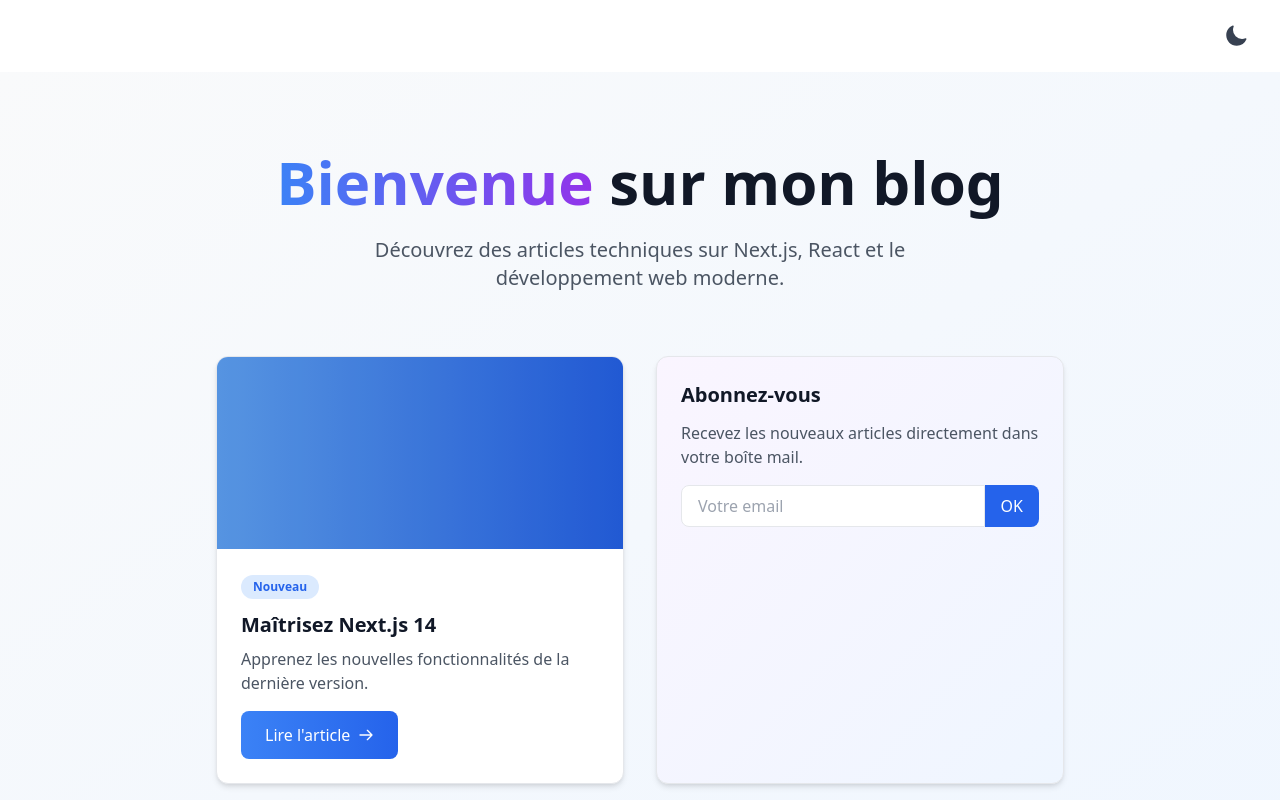
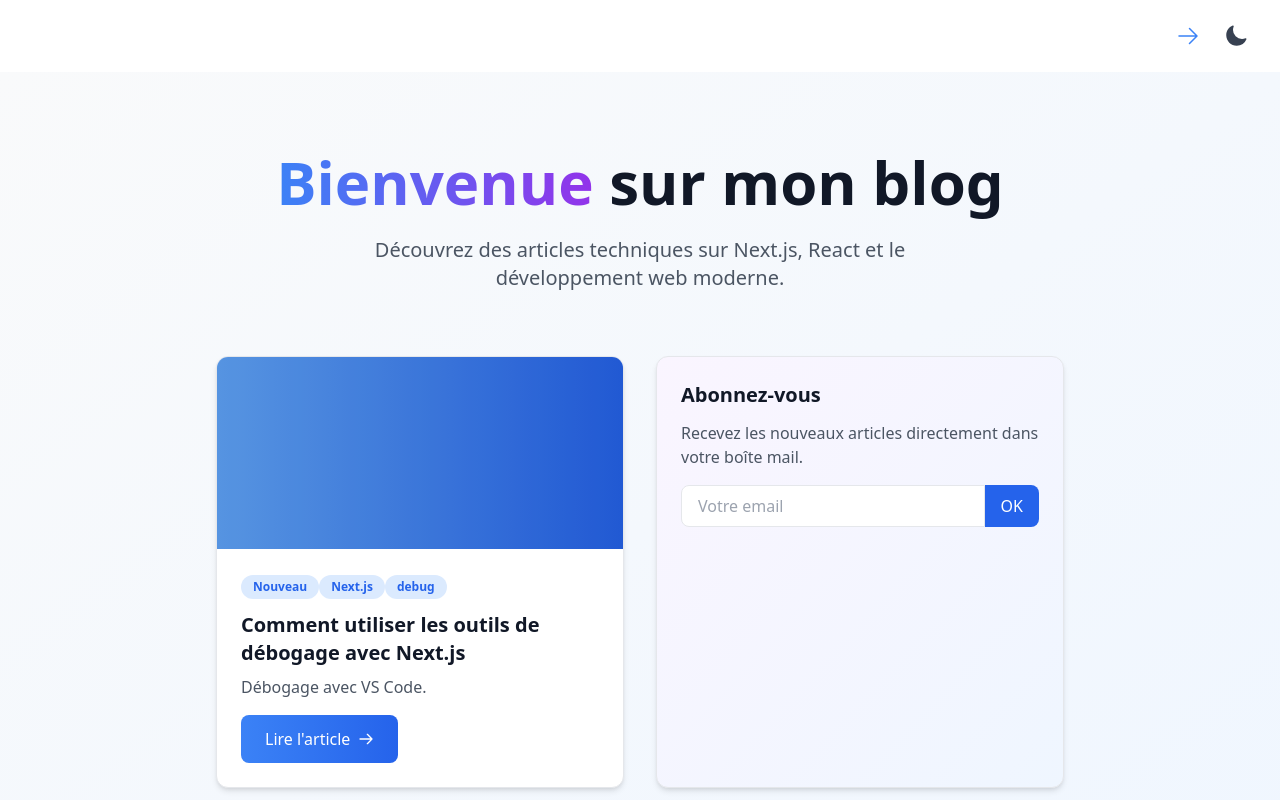
Before and after one commit to 22101986/Bases_Next, a Next.js app: page / in a window 1280 px wide. Shown: the top 800 px of the page. Built offline with nearby package versions, Linux system fonts and the light colour scheme.

Commit message:
article vitrine + link homepage

```diff
--- a/src/app/api/posts/route.js
+++ b/src/app/api/posts/route.js
@@ -6,10 +6,8 @@ export async function POST(request) {
   try {
     const newPost = await request.json();
 
-    // Générer un nouvel ID
     const newId = Math.max(...posts.map(p => p.id), 0) + 1;
 
-    // Créer le slug
     const slug = newPost.title
       .toLowerCase()
       .replace(/[^\w\s]/g, '')
@@ -22,10 +20,8 @@ export async function POST(request) {
       date: new Date().toISOString().split('T')[0]
     };
 
-    // Ajouter le nouveau post
     posts.push(fullPost);
 
-    // Sauvegarder dans le fichier (pour le développement)
     if (process.env.NODE_ENV === 'development') {
       const filePath = path.join(process.cwd(), 'src', 'data', 'posts.js');
       const content = `export const posts = ${JSON.stringify(posts, null, 2)};`;
--- a/src/app/page.jsx
+++ b/src/app/page.jsx
@@ -24,13 +24,19 @@ export default function Home() {
               <span className="inline-block px-3 py-1 text-xs font-semibold text-blue-600 bg-blue-100 rounded-full mb-3">
                 Nouveau
               </span>
-              <h3 className="text-xl font-bold mb-2">Maîtrisez Next.js 14</h3>
+              <span className="inline-block px-3 py-1 text-xs font-semibold text-blue-600 bg-blue-100 rounded-full mb-3">
+                Next.js
+              </span>
+              <span className="inline-block px-3 py-1 text-xs font-semibold text-blue-600 bg-blue-100 rounded-full mb-3">
+                debug
+              </span>
+              <h3 className="text-xl font-bold mb-2">Comment utiliser les outils de débogage avec Next.js</h3>
 
               <p className="text-gray-600 dark:text-gray-300 mb-4">
-                Apprenez les nouvelles fonctionnalités de la dernière version.
+              Débogage avec VS Code.
               </p>
               <Link
-                href="/blog/nextjs-14"
+                href="/blog/comment-utiliser-les-outils-de-dbogage-avec-nextjs"
                 className="btn-primary inline-flex items-center"
               >
                 Lire l'article
--- a/src/components/ThemeToggle.jsx
+++ b/src/components/ThemeToggle.jsx
@@ -1,11 +1,11 @@
 'use client';
 
+import Link from 'next/link';
 import { useEffect, useState } from 'react';
-import { MoonIcon, SunIcon } from '@heroicons/react/24/solid';
+import { MoonIcon, SunIcon, ArrowRightIcon } from '@heroicons/react/24/solid';
 
 export default function ThemeToggle() {
   const [darkMode, setDarkMode] = useState(false);
-
   useEffect(() => {
     const isDark = localStorage.theme === 'dark' ||
                   (!('theme' in localStorage) &&
@@ -30,6 +30,11 @@ export default function ThemeToggle() {
   };
 
   return (
+  <div className="flex items-center space-x-4">
+    <Link href="/">
+      <ArrowRightIcon className="w-6 h-6 text-blue-500"/>
+    </Link>
+
     <button
       onClick={toggleTheme}
       className="p-2 rounded-full focus:outline-none focus:ring-2 focus:ring-blue-500"
@@ -41,5 +46,8 @@ export default function ThemeToggle() {
         <MoonIcon className="w-6 h-6 text-gray-700" />
       )}
     </button>
+  </div>
+
+
   );
 }
--- a/src/data/subscribers.json
+++ b/src/data/subscribers.json
@@ -9,5 +9,8 @@
   "gg@gg.com",
   "ljkj@jkjj.kl",
   "ac@ac.com",
-  "jd@jd.com"
+  "jd@jd.com",
+  "lp@lp.fr",
+  "com@com.com",
+  "hec@h.fr"
 ]
```
